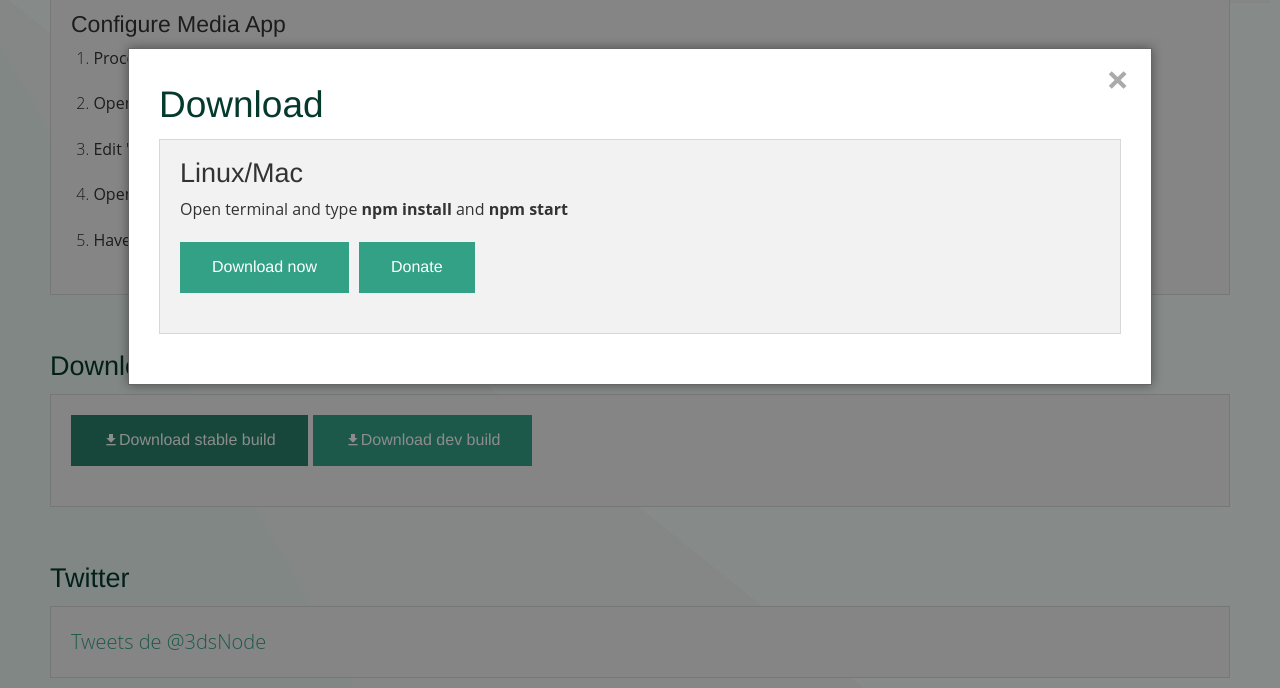
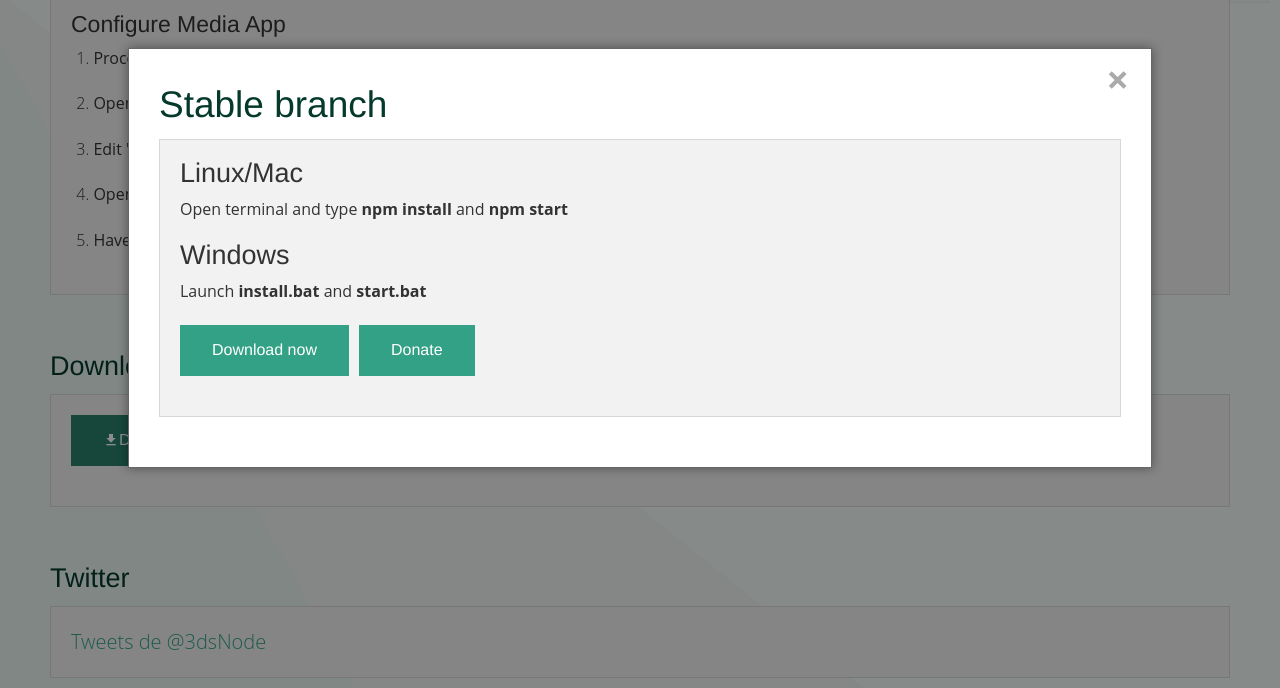
Before and after one commit to 3dsNode/3dsnode.github.io, a plain HTML site: page index.html in a window 1280 px wide. Both pictures are taken after a click on the link "Download stable build". Shown: the part 1775-2463 px from the top of the page. Drawn offline with Linux system fonts and the light colour scheme.

Commit message:
Added chrome theme-color

```diff
--- a/index.html
+++ b/index.html
@@ -5,6 +5,7 @@
     <meta name="viewport" content="width=device-width, initial-scale=1.0" />
     <title>3ds Node</title>
     <link rel="icon" href="./img/icon.ico">
+    <meta name="theme-color" content="#33a186">
     <link rel="stylesheet" href="css/foundation.css" />
     <link rel="stylesheet" href="css/index.css" />
     <script src="js/vendor/modernizr.js"></script>
@@ -195,10 +196,12 @@
 	</div>
 
 	<div id="stableModal" class="reveal-modal" data-reveal="">
-		<h2>Download</h2>
+		<h2>Stable branch</h2>
 		<div class="panel">
 			<h3>Linux/Mac</h3>
 			<p>	Open terminal and type <strong>npm install</strong> and <strong>npm start</strong></p>
+			<h3>Windows</h3>
+			<p>	Launch <strong>install.bat</strong> and <strong>start.bat</strong></p>
 			<ul class="clearing-thumbs">
 				<li><a class="button" target="_blank" href="https://github.com/3dsNode/3dsNode/archive/master.zip">Download now</a></li>
 				<li><a class="button" data-reveal-id="donationModal">Donate</a></li>
@@ -208,7 +211,7 @@
 	</div>
 
 	<div id="devModal" class="reveal-modal" data-reveal="">
-		<h2>Download</h2>
+		<h2>Dev branch</h2>
 		<div class="panel">
 			<h3>Linux/Mac</h3>
 			<p>	Open terminal and type <strong>npm install</strong> and <strong>npm start</strong></p>
```
